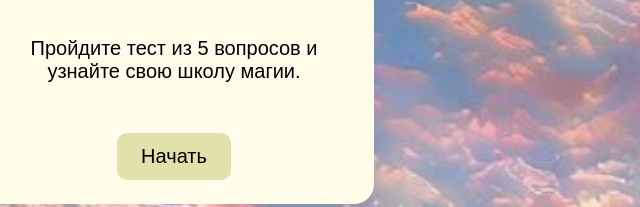
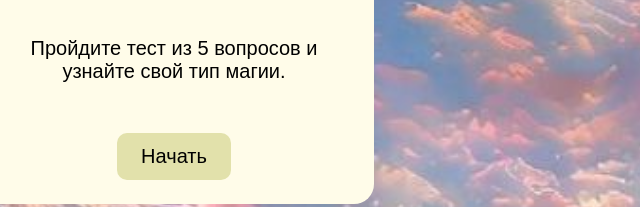
Before and after one commit to AkitaUI/MagicTest, a plain HTML site: page index.html in a window 1280 px wide. Shown: the part 396-603 px from the top of the page, 466-1106 px from the left. Drawn offline with Linux system fonts and the light colour scheme.

Commit message:
Update index.html

```diff
--- a/index.html
+++ b/index.html
@@ -66,7 +66,7 @@
   <div class="content-wrapper">
     <h1>Добро пожаловать в тест на определение типов магии</h1>
     <div class="text-container">
-      <p>Пройдите тест из 5 вопросов и узнайте свою школу магии.</p>
+      <p>Пройдите тест из 5 вопросов и узнайте свой тип магии.</p>
     </div>
     <button onclick="window.location.href='question1.html'">Начать</button>
   </div>
```
